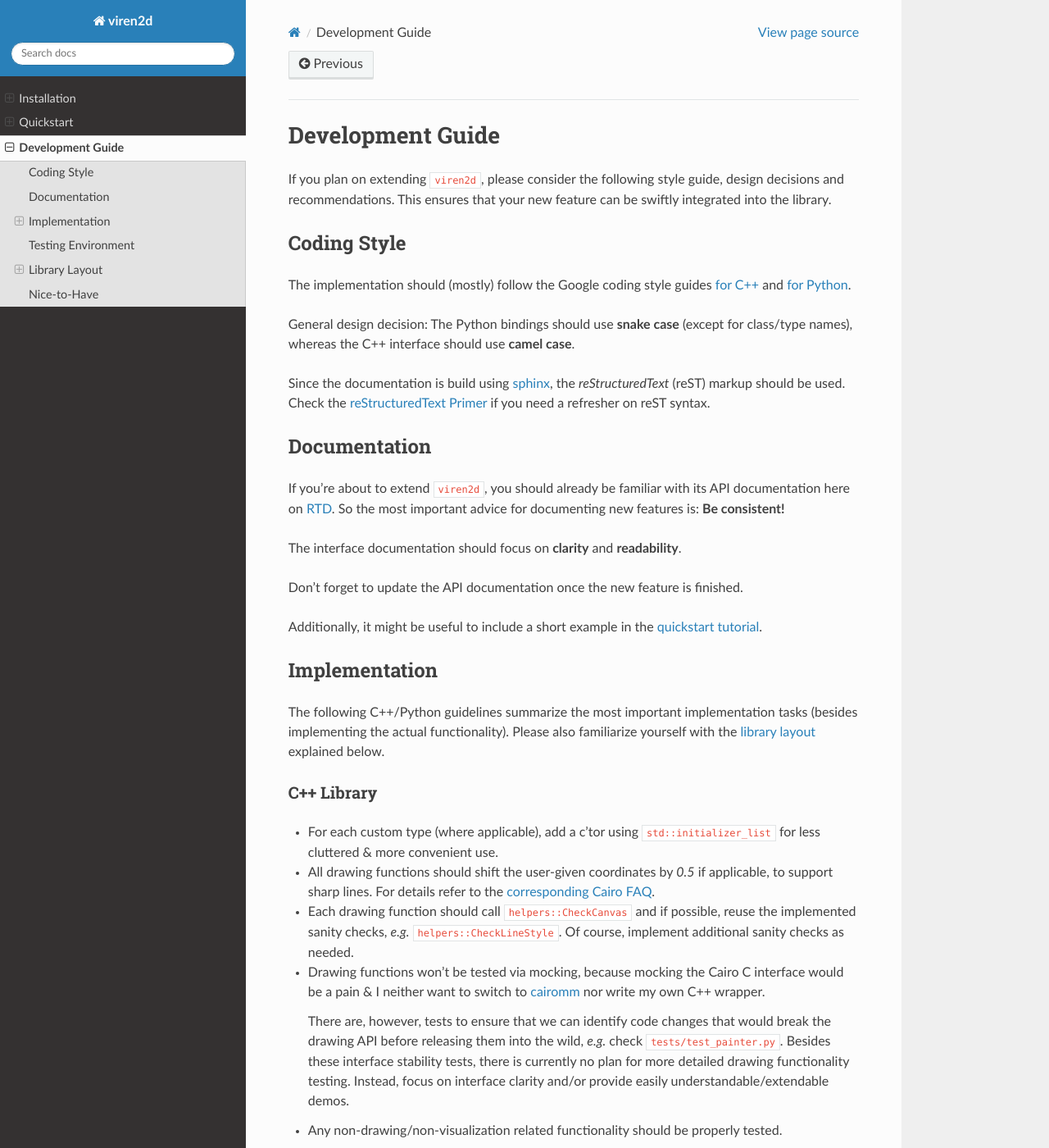
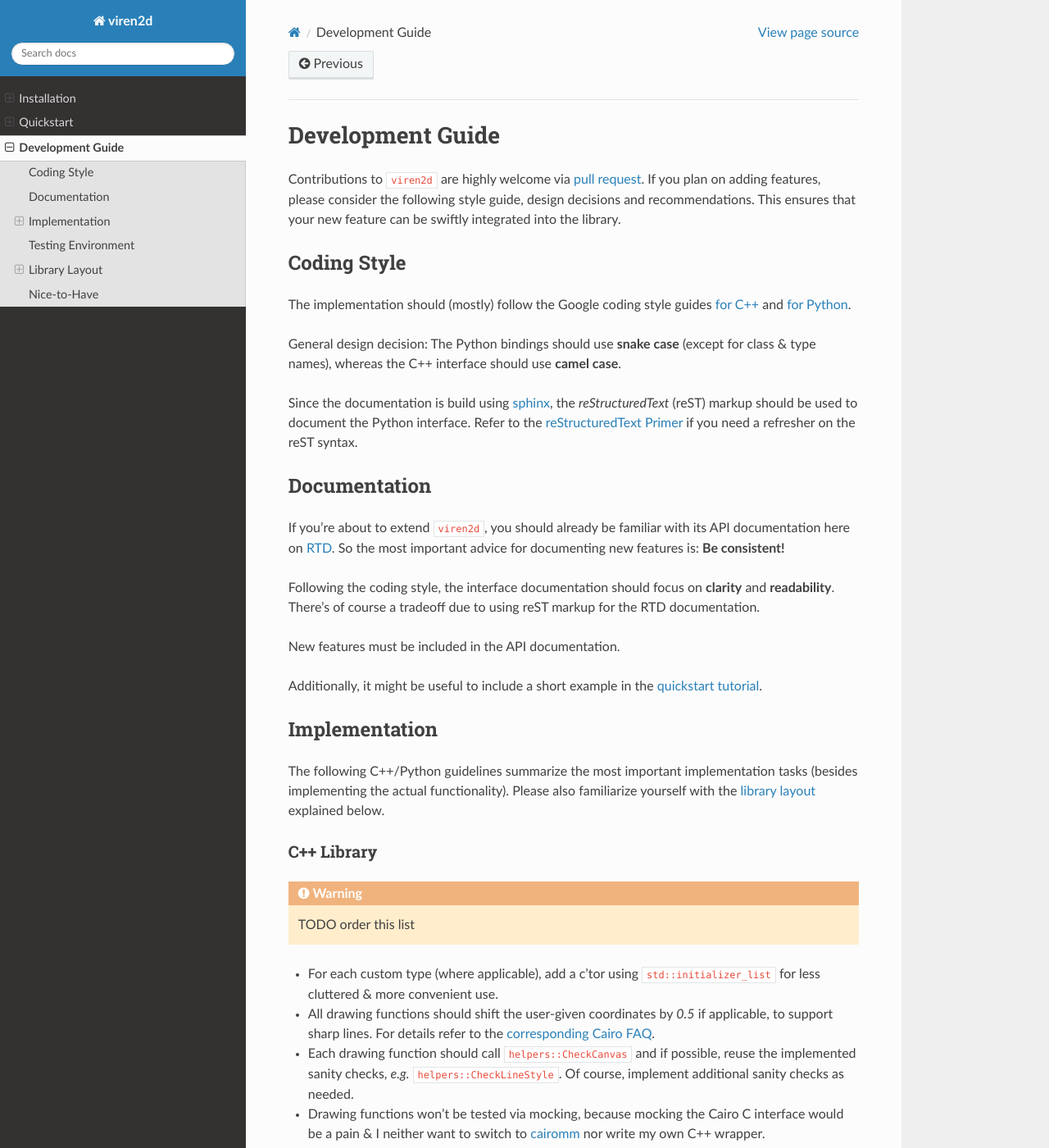
Before and after one commit to snototter/viren2d, a Sphinx documentation site: the page built from docs/source/dev-guide.rst, in a window 1280 px wide and 1400 px high. Shown: the whole window at 82% size. Built offline with Sphinx 7.4.7 and the Read the Docs theme 2.0.0, drawn with Linux system fonts in a browser that asks for light colours; pages that are not in the unit, such as notebooks, are missing from menus; the version number could not be read and is left out; some of the changed text lies outside the part shown.

Commit message:
update developer's guide

```diff
--- a/docs/source/dev-guide.rst
+++ b/docs/source/dev-guide.rst
@@ -4,9 +4,11 @@ Development Guide
 
 .. _dev-guide:
 
-If you plan on extending ``viren2d``, please consider the following style
-guide, design decisions and recommendations. This ensures that your new feature
-can be swiftly integrated into the library.
+Contributions to ``viren2d`` are highly welcome via
+`pull request <https://github.com/snototter/viren2d/pulls>`__.
+If you plan on adding features, please consider the following style
+guide, design decisions and recommendations. This ensures that your new
+feature can be swiftly integrated into the library.
 
 
 ~~~~~~~~~~~~
@@ -18,12 +20,14 @@ The implementation should (mostly) follow the Google coding style guides
 `for Python <https://google.github.io/styleguide/pyguide.html>`__.
 
 General design decision: The Python bindings should use **snake case**
-(except for class/type names), whereas the C++ interface should use **camel case**.
+(except for class & type names), whereas the C++ interface should use
+**camel case**.
 
 Since the documentation is build using `sphinx <https://www.sphinx-doc.org/>`__,
-the *reStructuredText* (reST) markup should be used. Check the
+the *reStructuredText* (reST) markup should be used to document the Python
+interface. Refer to the
 `reStructuredText Primer <https://www.sphinx-doc.org/en/master/usage/restructuredtext/basics.html>`_
-if you need a refresher on reST syntax.
+if you need a refresher on the reST syntax.
 
 
 ~~~~~~~~~~~~~
@@ -35,14 +39,14 @@ its :ref:`API documentation<api-documentation>` here on
 `RTD <https://readthedocs.org/>`_. So the most important advice for documenting
 new features is: **Be consistent!**
 
-The interface documentation should focus on **clarity** and **readability**.
+Following the coding style, the interface documentation should focus on
+**clarity** and **readability**. There's of course a tradeoff due to using
+reST markup for the RTD documentation.
 
-Don't forget to update the :ref:`API documentation<api-documentation>`
-once the new feature is finished.
+New features must be included in the :ref:`API documentation<api-documentation>`.
 
 Additionally, it might be useful to include a short example in the
 :ref:`quickstart tutorial<quickstart>`.
-
 
 
 ~~~~~~~~~~~~~~
@@ -57,6 +61,9 @@ Please also familiarize yourself with the
 ...........
 C++ Library
 ...........
+
+.. warning::
+   TODO order this list
 
 *  For each custom type (where applicable), add a c'tor using
    ``std::initializer_list`` for less cluttered & more convenient use.
@@ -107,7 +114,8 @@ C++ Library
 Python Library
 ..............
 
-TODO order these points:
+.. warning::
+   TODO order this list
 
 *  When extending the :class:`~viren2d.Painter`, keep the alphabetic order of
    its ``draw_xxx`` bindings to aid maintainability.
```
Also changed, not shown: other parts of docs/source/dev-guide.rst (+0 -10 lines).
